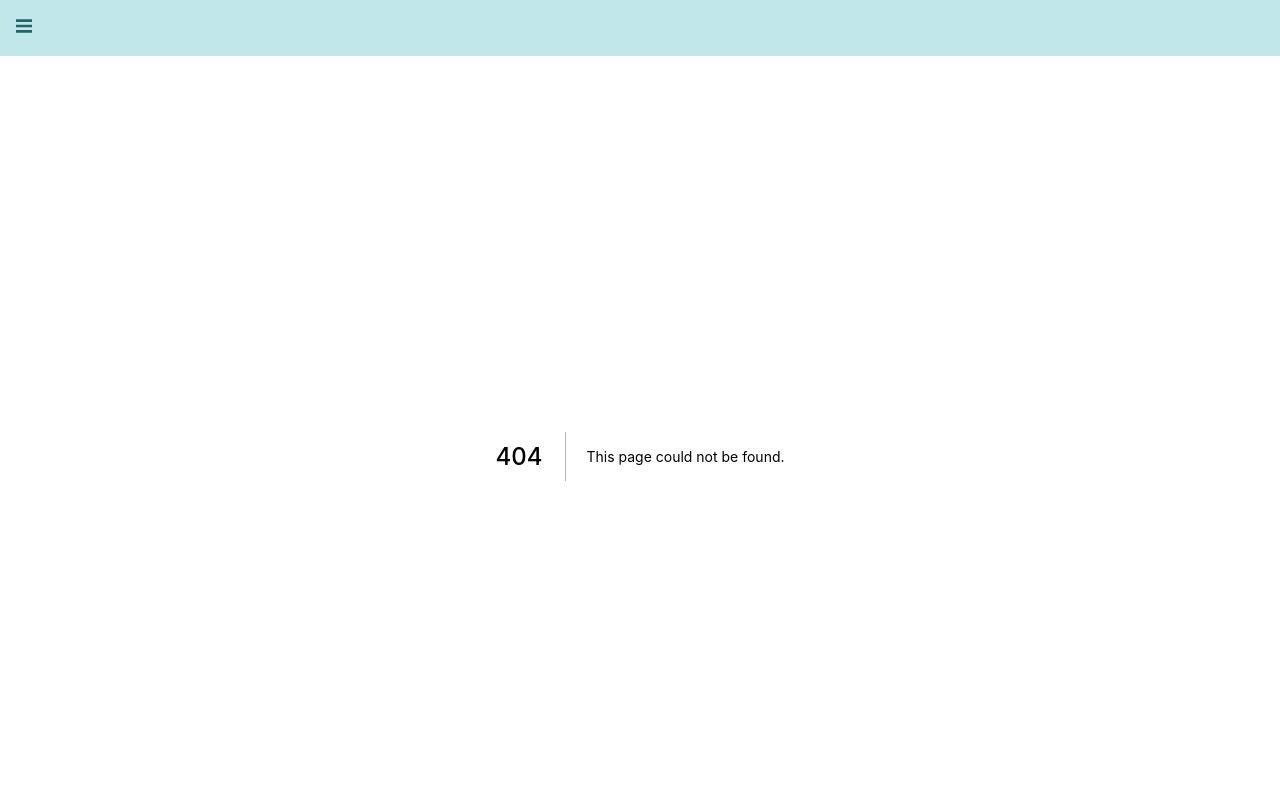
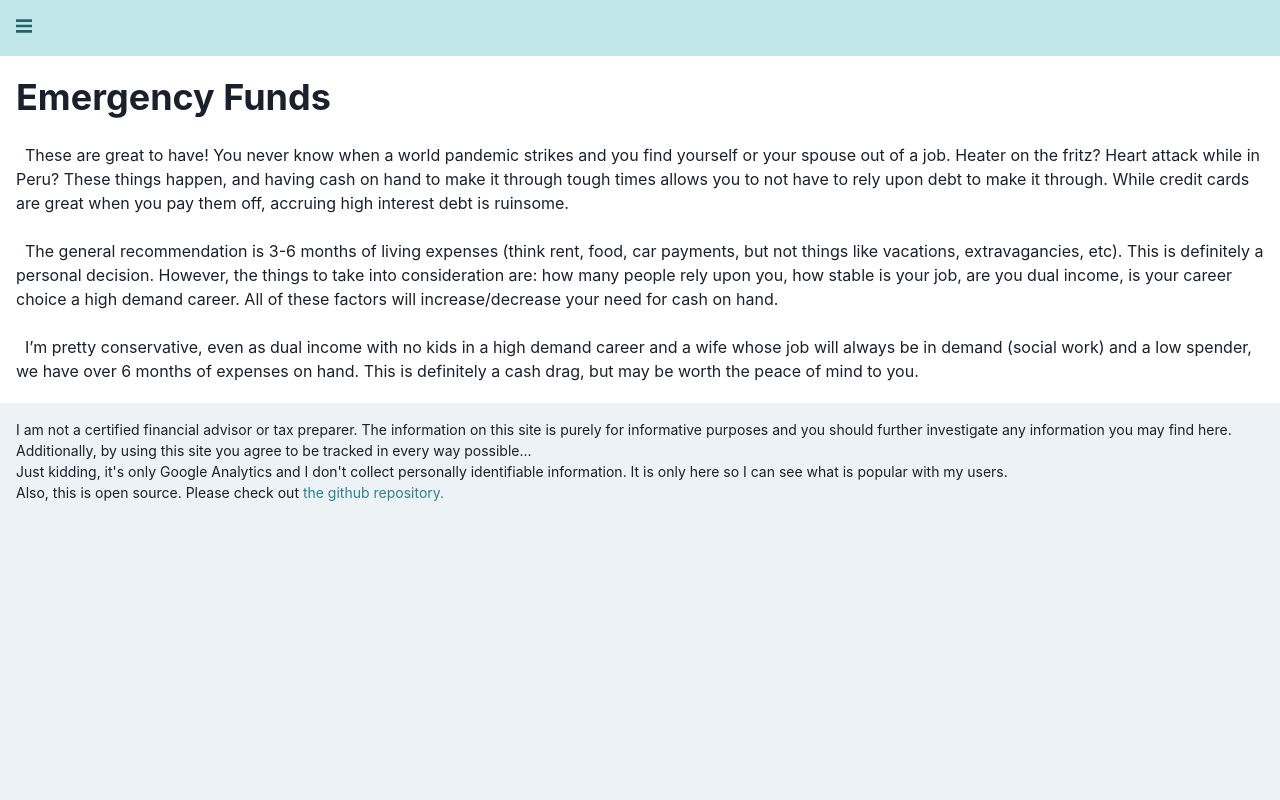
Before and after one commit to m3fawner/ssr-study, a Next.js app: page /general/emergency-funds in a window 1280 px wide. Before the commit this address had no page. Shown: the top 800 px of the page. Built offline with nearby package versions, Linux system fonts and the light colour scheme.

Commit message:
feat(emergency-funds)

```diff
--- /dev/null
+++ b/markdown/emergency-funds.md
@@ -0,0 +1,13 @@
+# Emergency Funds
+
+&nbsp;
+
+  These are great to have! You never know when a world pandemic strikes and you find yourself or your spouse out of a job. Heater on the fritz? Heart attack while in Peru? These things happen, and having cash on hand to make it through tough times allows you to not have to rely upon debt to make it through. While credit cards are great when you pay them off, accruing high interest debt is ruinsome.
+
+&nbsp;
+
+  The general recommendation is 3-6 months of living expenses (think rent, food, car payments, but not things like vacations, extravagancies, etc). This is definitely a personal decision. However, the things to take into consideration are: how many people rely upon you, how stable is your job, are you dual income, is your career choice a high demand career. All of these factors will increase/decrease your need for cash on hand.
+
+&nbsp;
+
+  I’m pretty conservative, even as dual income with no kids in a high demand career and a wife whose job will always be in demand (social work) and a low spender, we have over 6 months of expenses on hand. This is definitely a cash drag, but may be worth the peace of mind to you.
--- /dev/null
+++ b/pages/general/emergency-funds.jsx
@@ -0,0 +1,20 @@
+import PropTypes from 'prop-types';
+import getMarkdown from '../../markdown/getMarkdown';
+import Head from '../../src/components/Head';
+import MarkdownConverter from '../../src/components/MarkdownConverter';
+
+const EmergencyFunds = ({ emergencyFunds }) => (
+  <>
+    <Head title="Emergency funds" description="Life is unpredictable, an emergency fund can help prevent life's financial unpredictability." url="general/emergency-funds" />
+    <MarkdownConverter py="5" markdown={emergencyFunds} />
+  </>
+);
+EmergencyFunds.propTypes = {
+  emergencyFunds: PropTypes.string.isRequired,
+};
+export const getStaticProps = async () => ({
+  props: {
+    emergencyFunds: await getMarkdown('emergency-funds'),
+  },
+});
+export default EmergencyFunds;
--- a/src/components/Header.jsx
+++ b/src/components/Header.jsx
@@ -22,6 +22,7 @@ const ROUTE_KEYS = {
   CONTRIBUTION_TIMING: 'CONTRIBUTION_TIMING',
   DONATIONS: 'DONATIONS',
   DIVERSIFICATION: 'DIVERSIFICATION',
+  EMERGENCY_FUNDS: 'EMERGENCY_FUNDS',
   EQUITY_COMPENSATION: 'EQUITY_COMPENSATION',
   FILING_YOUR_TAXES: 'FILING_YOUR_TAXES',
   FSA: 'FSA',
@@ -41,6 +42,7 @@ const ROUTES = {
   [ROUTE_KEYS.CONTRIBUTION_TIMING]: '/investments/contribution-timing',
   [ROUTE_KEYS.DONATIONS]: '/taxation/donations',
   [ROUTE_KEYS.DIVERSIFICATION]: '/investments/diversification',
+  [ROUTE_KEYS.EMERGENCY_FUNDS]: '/general/emergency-funds',
   [ROUTE_KEYS.EQUITY_COMPENSATION]: '/equity-compensation',
   [ROUTE_KEYS.FILING_YOUR_TAXES]: '/taxation/filing-your-taxes',
   [ROUTE_KEYS.MEGABACKDOOR_ROTH]: '/401k/megabackdoor-roth',
@@ -59,6 +61,7 @@ const ROUTE_NAMES = {
   [ROUTE_KEYS.CONTRIBUTION_TIMING]: 'Contribution timing',
   [ROUTE_KEYS.DONATIONS]: 'Donations',
   [ROUTE_KEYS.DIVERSIFICATION]: 'Diversification',
+  [ROUTE_KEYS.EMERGENCY_FUNDS]: 'Emergency funds',
   [ROUTE_KEYS.EQUITY_COMPENSATION]: 'Equity compensation',
   [ROUTE_KEYS.FILING_YOUR_TAXES]: 'Filing your taxes',
   [ROUTE_KEYS.MEGABACKDOOR_ROTH]: 'Megabackdoor Roth',
@@ -74,6 +77,7 @@ const CATEGORY_LOOKUP = {
   '401_K': '401_K',
   EQUITY_COMPENSATION: 'EQUITY_COMPENSATION',
   FSA: 'FSA',
+  GENERAL_FINANCE: 'GENERAL_FINANCE',
   HSA: 'HSA',
   INVESTMENTS: 'INVESTMENTS',
   IRA: 'IRA',
@@ -116,10 +120,17 @@ const INVESTMENTS = {
     ROUTE_KEYS.CONTRIBUTION_TIMING,
   ],
 };
+const GENERAL_FINANCE = {
+  label: 'General finance',
+  routes: [
+    ROUTE_KEYS.EMERGENCY_FUNDS,
+  ],
+};
 const CATEGORIES = {
   [CATEGORY_LOOKUP['401_K']]: FOUR_OH_ONE_K,
   [CATEGORY_LOOKUP.EQUITY_COMPENSATION]: EQUITY_COMPENSATION,
   [CATEGORY_LOOKUP.FSA]: {},
+  [CATEGORY_LOOKUP.GENERAL_FINANCE]: GENERAL_FINANCE,
   [CATEGORY_LOOKUP.HSA]: {},
   [CATEGORY_LOOKUP.INVESTMENTS]: INVESTMENTS,
   [CATEGORY_LOOKUP.IRA]: {},
@@ -139,6 +150,7 @@ const NAVIGATION_HIERARCHY = {
       ROUTE_KEYS.FSA,
     ],
   },
+  [CATEGORY_LOOKUP.GENERAL_FINANCE]: CATEGORIES[CATEGORY_LOOKUP.GENERAL_FINANCE],
 };
 
 const NavigationLink = ({ label, href, ...props }) => (
```
